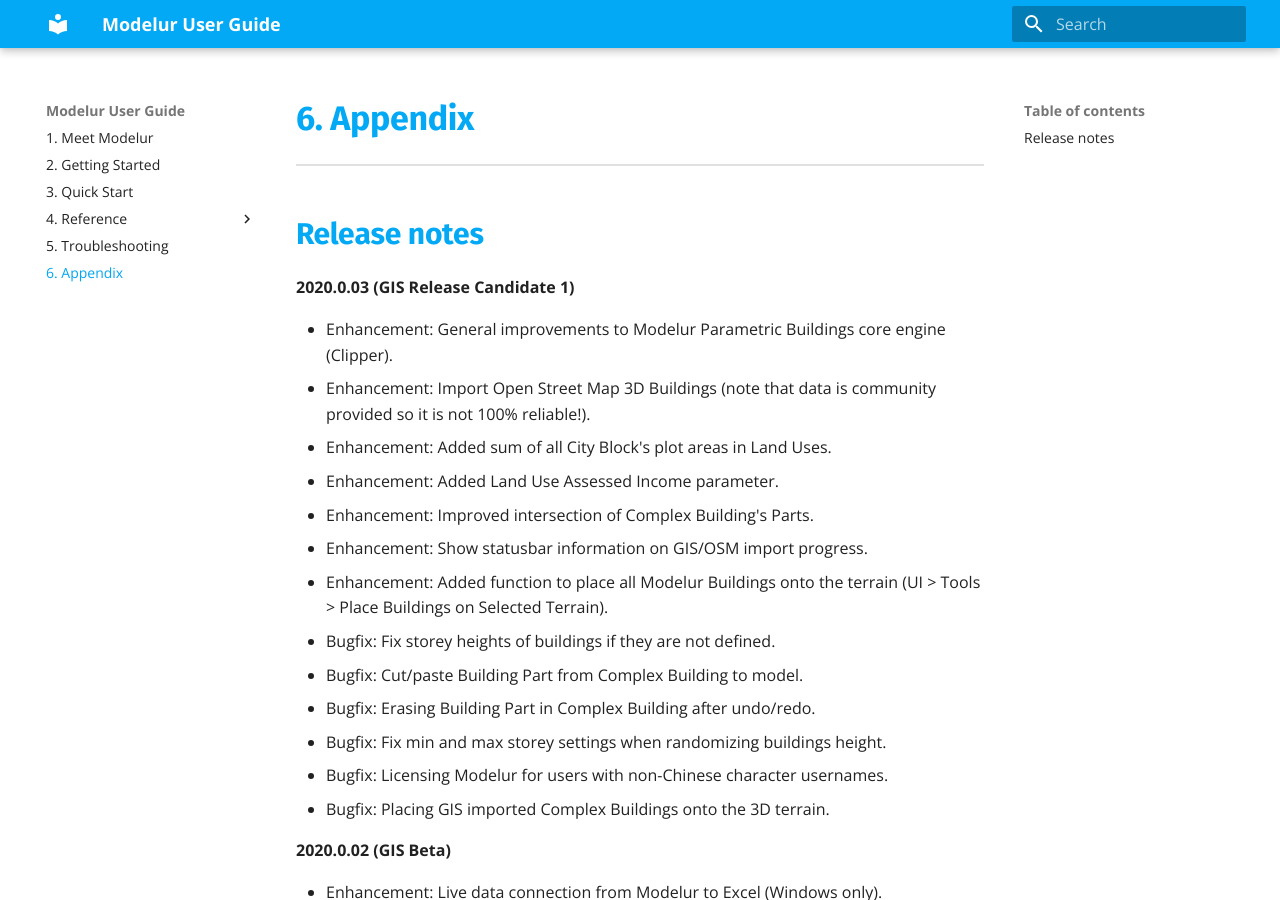
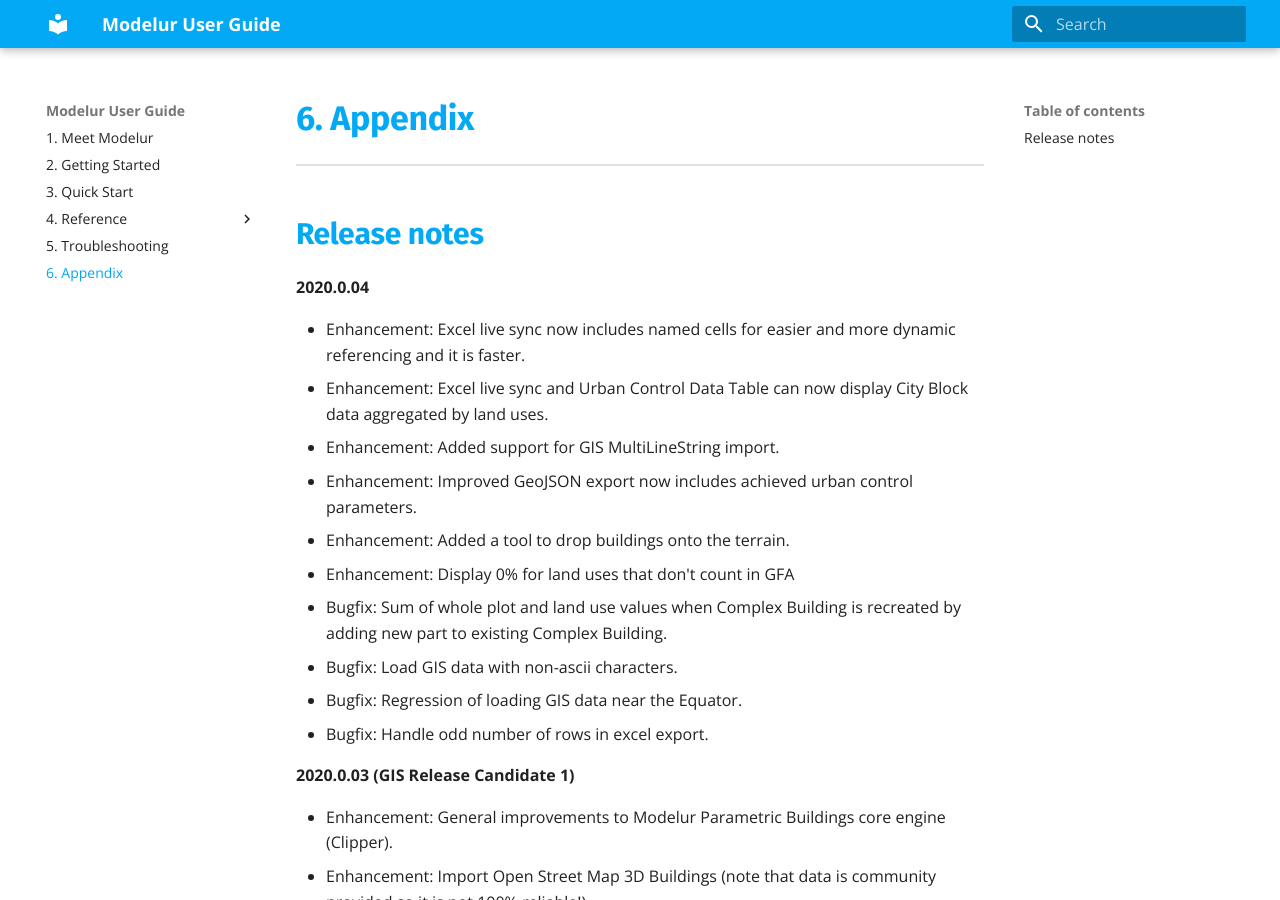
Before and after one commit to Modelur/docs, an MkDocs documentation site: the page built from docs/appendix.md, in a window 1280 px wide and 900 px high. Built offline with MkDocs 1.6.1 and Material for MkDocs 9.7.7, drawn with Linux system fonts in a browser that asks for light colours; old or Windows-style settings are respelled for this version of MkDocs.

Commit message:
Update appendix

```diff
--- a/docs/appendix.md
+++ b/docs/appendix.md
@@ -1,5 +1,18 @@
 Release notes
 -------------
+
+**2020.0.04**
+
+- Enhancement: Excel live sync now includes named cells for easier and more dynamic referencing and it is faster.
+- Enhancement: Excel live sync and Urban Control Data Table can now display City Block data aggregated by land uses.
+- Enhancement: Added support for GIS MultiLineString import.
+- Enhancement: Improved GeoJSON export now includes achieved urban control parameters.
+- Enhancement: Added a tool to drop buildings onto the terrain.
+- Enhancement: Display 0% for land uses that don't count in GFA
+- Bugfix: Sum of whole plot and land use values when Complex Building is recreated by adding new part to existing Complex Building.
+- Bugfix: Load GIS data with non-ascii characters.
+- Bugfix: Regression of loading GIS data near the Equator.
+- Bugfix: Handle odd number of rows in excel export.
 
 **2020.0.03 (GIS Release Candidate 1)**
 
```
